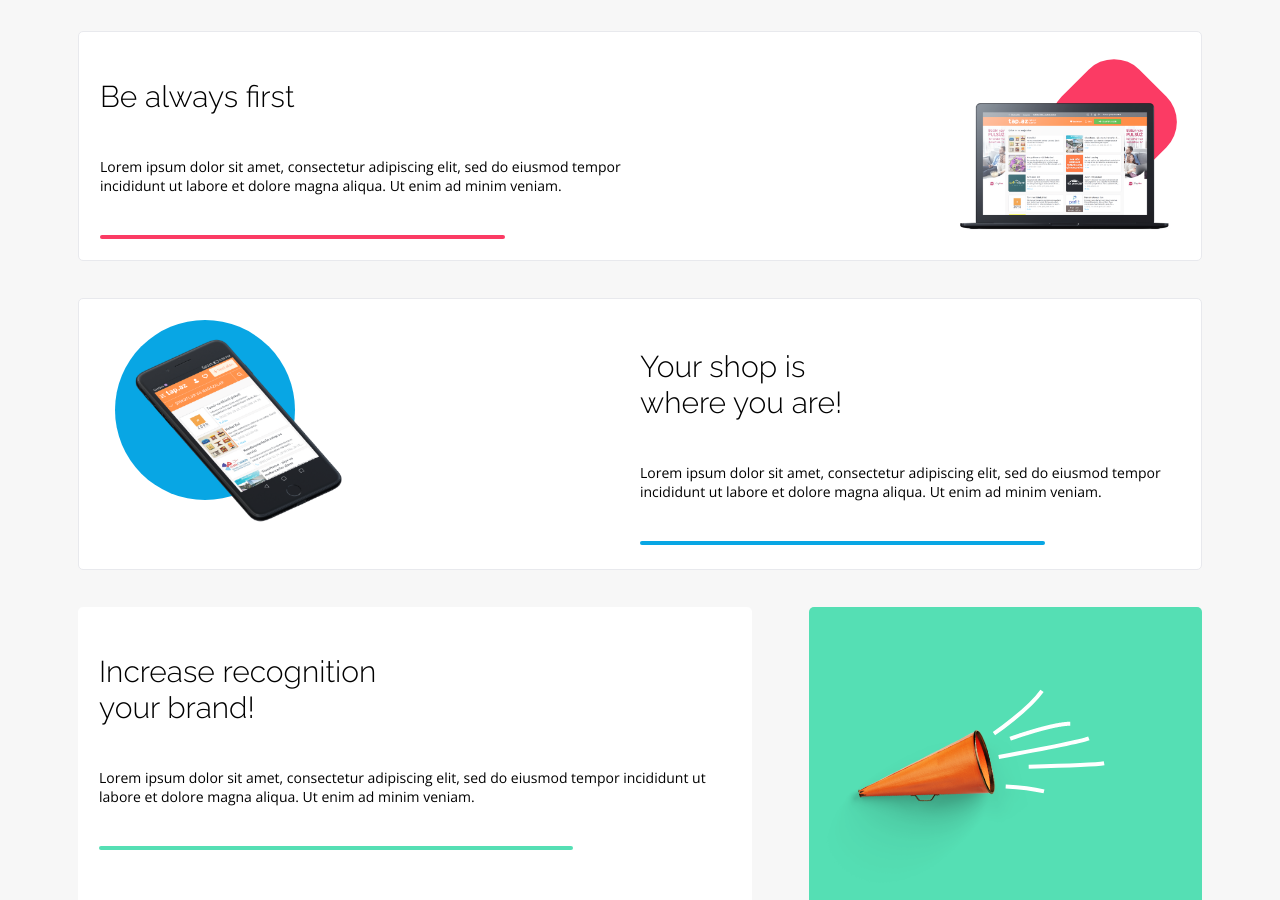
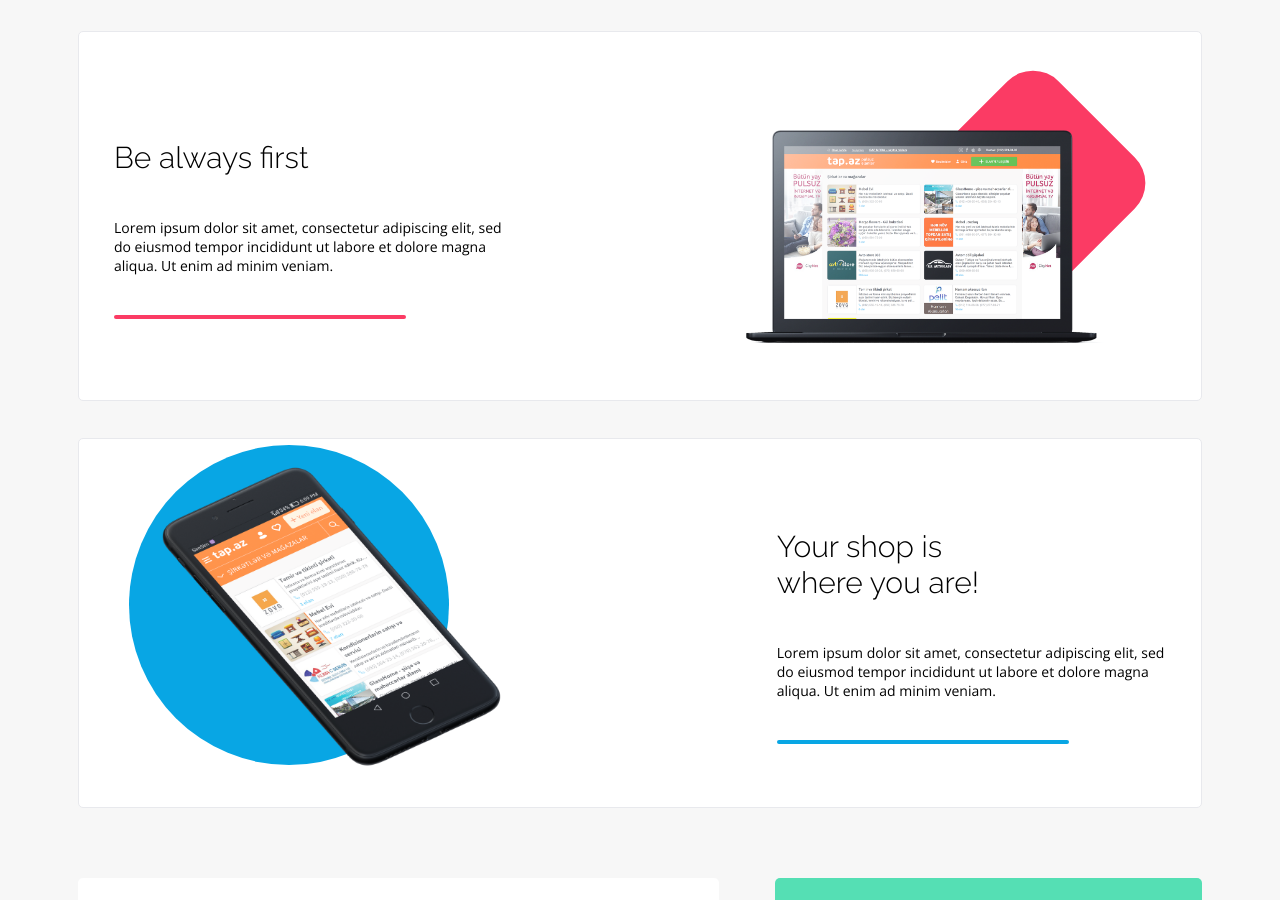
Before and after one commit to LukaszKopyto/Website_Best_Shop, a plain HTML site: page index.html in a window 1280 px wide. Shown: the part 1180-2080 px from the top of the page. Drawn offline with nearby package versions, Linux system fonts and the light colour scheme.

Commit message:
Section info improving

```diff
--- a/scss/elements/_base.scss
+++ b/scss/elements/_base.scss
@@ -578,6 +578,7 @@ left: 3px;
   }
   .info__box {
     flex-direction: row-reverse;
+    height: 370px;
   }
   .info__box:nth-child(2) {
     flex-direction: row;
@@ -639,6 +640,22 @@ left: 3px;
   }
 }
 @media (min-width: 700px) and (max-width: 998px) {
+  .info__box--circle .info__img {
+    height: 250px;
+  }
+  .info__box--circle::before {
+    height: 230px;
+    width: 230px;
+  }
+  .info__box--rhombus .info__img {
+    height: 170px;
+    right: 30px;
+  }
+  .info__box--rhombus::before {
+    height: 130px;
+    width: 130px;
+    left: 145px;
+  }
   .pricing__boxes {
     align-items: center;
   }
@@ -650,6 +667,35 @@ left: 3px;
   }
 }
 @media (min-width: 999px) {
+  .info__box--circle .info__img {
+    height: 328px;
+  }
+  .info__box--circle::before {
+    height: 320px;
+    width: 320px;
+  }
+  .info__box--rhombus .info__img {
+    height: 219px;
+    right: 50px;
+  }
+  .info__box--rhombus::before {
+    height: 180px;
+    width: 180px;
+    left: 164px;
+  }
+  .info__box {
+    padding: 35px;
+  }
+  .info__box--small {
+    width: 57%;
+    padding: 35px;
+  }
+  .info__box--smalest {
+    width: 38%;
+  }
+  .info__txt {
+    width: 37%;
+  }
   .pricing__boxes {
     flex-direction: row;
     justify-content: space-between;
```
Also changed, not shown: css/main.css.
